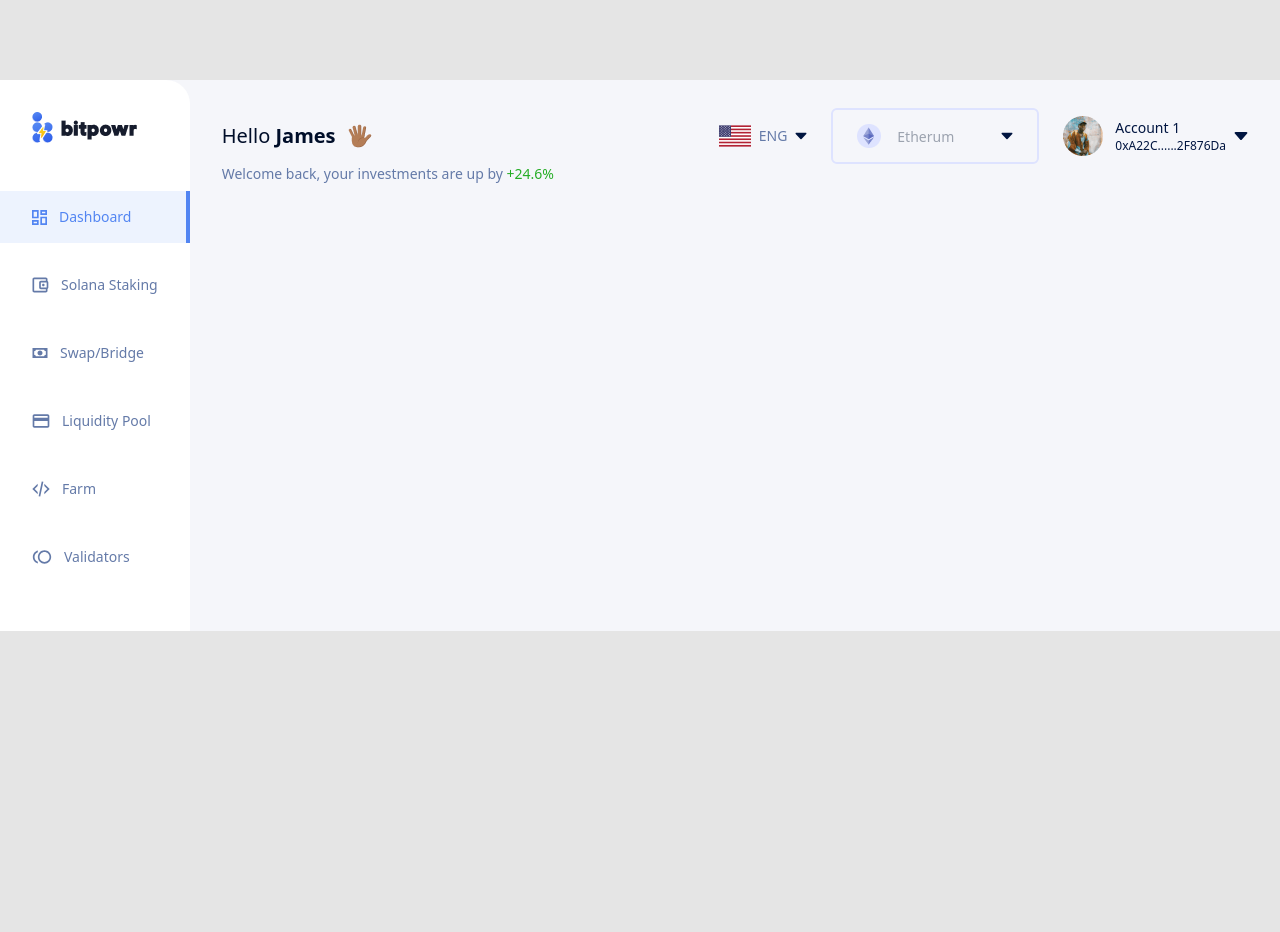
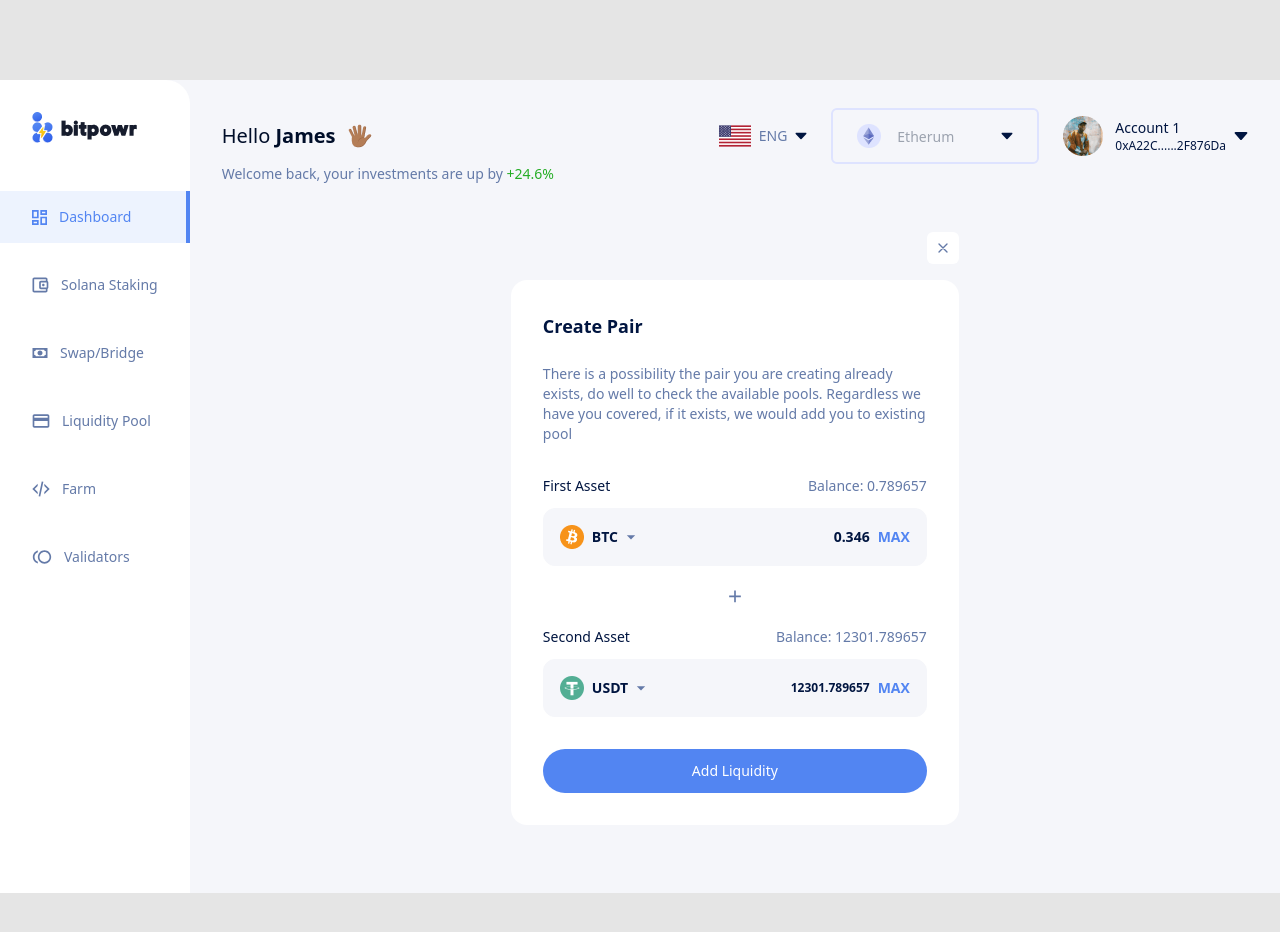
Before and after one commit to Phosah/bitpowr, a Vue app: page /createpair in a window 1280 px wide. Shown: the top 932 px of the page. Before the commit the page ends 800 px from the top, so only its background shows below. Built offline with nearby package versions, Linux system fonts and the light colour scheme.

Commit message:
More updates

```diff
--- a/src/router/index.ts
+++ b/src/router/index.ts
@@ -12,6 +12,7 @@ import ManageList from '../views/ManageList.vue'
 import LiquidityPool from '../views/LiquidityPool.vue'
 import AddLiquidity from '../views/AddLiquidity.vue'
 import SinglePool from '../views/SinglePool.vue'
+import CreatePair from '../views/CreatePair.vue'
 
 const router = createRouter({
   history: createWebHistory(import.meta.env.BASE_URL),
@@ -81,6 +82,11 @@ const router = createRouter({
       name: 'SinglePool',
       component: SinglePool
     },
+    {
+      path: '/createpair',
+      name: 'CreatePair',
+      component: CreatePair
+    },
   ]
 })
 
--- /dev/null
+++ b/src/views/CreatePair.vue
@@ -0,0 +1,85 @@
+<template>
+    <div>
+        <div class="max-w-md mx-auto my-10">
+            <div class="flex items-center justify-end mb-4">
+                <div class="w-8 h-8 flex items-center justify-center bg-white rounded-md">
+                    <svg
+                        class="w-4 h-4"
+                        fill="none"
+                        stroke="currentColor"
+                        viewBox="0 0 24 24"
+                        xmlns="http://www.w3.org/2000/svg"
+                    >
+                        <path
+                            stroke-linecap="round"
+                            stroke-linejoin="round"
+                            stroke-width="2"
+                            d="M6 18L18 6M6 6l12 12"
+                        />
+                    </svg>
+                </div>
+            </div>
+            <div class="p-8 bg-white rounded-2xl">
+                <h1 class="mb-6 font-bold text-lg text-brand-blue-3">Create Pair</h1>
+                <p
+                    class="mb-8"
+                >There is a possibility the pair you are creating already exists, do well to check the available pools. Regardless we have you covered, if it exists, we would add you to existing pool</p>
+                <div class="mb-6">
+                    <div class="mb-3 flex items-center justify-between">
+                        <h3 class="text-brand-blue-3">First Asset</h3>
+                        <p>Balance: 0.789657</p>
+                    </div>
+                    <div class="bg-brand-blue-11 border border-brand-blue-11 p-4 rounded-xl">
+                        <div class="flex items-center justify-between">
+                            <div class="flex items-center space-x-2">
+                                <img src="../assets/small-btc-logo.png" alt="btc logo" />
+                                <h3 class="text-brand-blue-3 font-semibold">BTC</h3>
+                                <img src="../assets/dropdown-icon-blue.svg" alt="Dropdown icon" />
+                            </div>
+                            <div class="flex items-center space-x-2">
+                                <p class="font-bold text-brand-blue-3">0.346</p>
+                                <p class="text-brand-blue-1 font-bold">MAX</p>
+                            </div>
+                        </div>
+                    </div>
+                </div>
+                <div class="mb-6 flex justify-center">
+                    <img src="../assets/plus-icon.svg" alt="Plus icon" />
+                </div>
+                <div class="mb-8">
+                    <div class="mb-3 flex items-center justify-between">
+                        <h3 class="text-brand-blue-3">Second Asset</h3>
+                        <p>Balance: 12301.789657</p>
+                    </div>
+                    <div class="bg-brand-blue-11 border border-brand-blue-11 p-4 rounded-xl">
+                        <div class="flex items-center justify-between">
+                            <div class="flex items-center space-x-2">
+                                <img src="../assets/small-usdt-logo.png" alt="usdt logo" />
+                                <h3 class="text-brand-blue-3 font-semibold">USDT</h3>
+                                <img src="../assets/dropdown-icon-blue.svg" alt="Dropdown icon" />
+                            </div>
+                            <div class="flex items-center space-x-2">
+                                <p class="font-bold text-brand-blue-3 text-xs">12301.789657</p>
+                                <p class="text-brand-blue-1 font-bold">MAX</p>
+                            </div>
+                        </div>
+                    </div>
+                </div>
+                <button
+                    class="w-full px-6 py-3 text-white bg-brand-blue-1 rounded-full"
+                >Add Liquidity</button>
+            </div>
+        </div>
+    </div>
+</template>
+
+<script lang="ts">
+import { defineComponent } from 'vue'
+
+export default defineComponent({
+    name: "CreatePair",
+    setup() {
+
+    },
+})
+</script>
```
